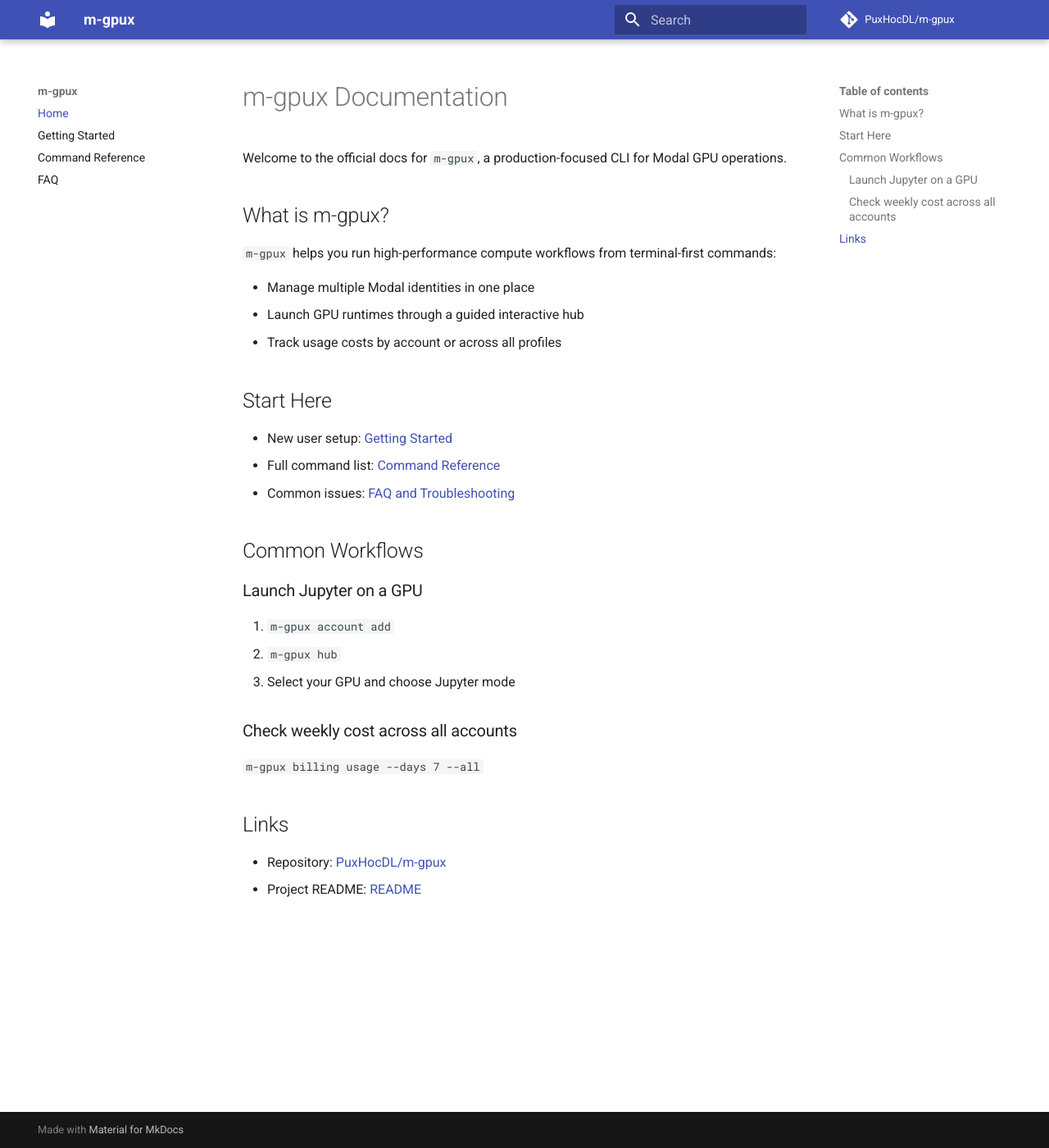
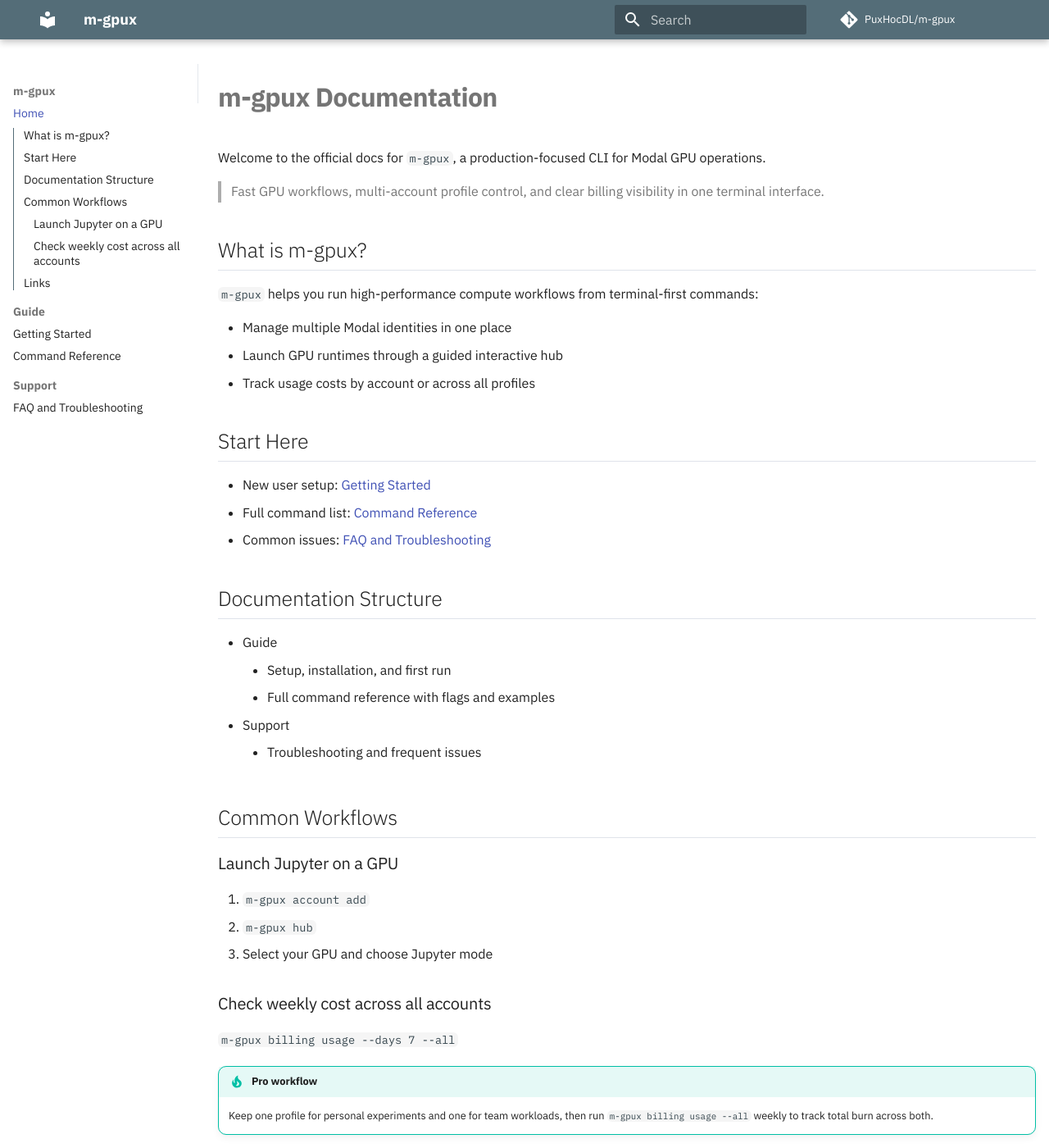
Before and after one commit to PuxHocDL/m-gpux, an MkDocs documentation site: the page built from docs/index.md, in a window 1280 px wide and 1400 px high. Shown: the whole window at 82% size. Built offline with MkDocs 1.6.1 and Material for MkDocs 9.7.7, drawn with Linux system fonts in a browser that asks for light colours; comment, search, counter and statistics services are not loaded.

Commit message:
docs: redesign site with sidebar-first navigation and custom styling

```diff
--- a/docs/index.md
+++ b/docs/index.md
@@ -1,6 +1,8 @@
 # m-gpux Documentation
 
 Welcome to the official docs for `m-gpux`, a production-focused CLI for Modal GPU operations.
+
+> Fast GPU workflows, multi-account profile control, and clear billing visibility in one terminal interface.
 
 ## What is m-gpux?
 
@@ -16,6 +18,14 @@
 - Full command list: [Command Reference](commands.md)
 - Common issues: [FAQ and Troubleshooting](faq.md)
 
+## Documentation Structure
+
+- Guide
+	- Setup, installation, and first run
+	- Full command reference with flags and examples
+- Support
+	- Troubleshooting and frequent issues
+
 ## Common Workflows
 
 ### Launch Jupyter on a GPU
@@ -28,6 +38,10 @@
 
 `m-gpux billing usage --days 7 --all`
 
+!!! tip "Pro workflow"
+	Keep one profile for personal experiments and one for team workloads,
+	then run `m-gpux billing usage --all` weekly to track total burn across both.
+
 ## Links
 
 - Repository: [PuxHocDL/m-gpux](https://github.com/PuxHocDL/m-gpux)
--- /dev/null
+++ b/docs/stylesheets/extra.css
@@ -0,0 +1,47 @@
+/* Sidebar-first polish for m-gpux docs */
+:root {
+  --md-primary-fg-color: #334155;
+  --md-accent-fg-color: #06b6d4;
+}
+
+.md-sidebar--primary {
+  border-right: 1px solid rgba(148, 163, 184, 0.25);
+}
+
+.md-nav__title {
+  font-weight: 700;
+  letter-spacing: 0.2px;
+}
+
+.md-nav__link {
+  border-radius: 8px;
+  transition: background-color 140ms ease;
+}
+
+.md-nav__link:hover {
+  background: rgba(15, 23, 42, 0.06);
+}
+
+.md-typeset h1 {
+  font-weight: 760;
+  letter-spacing: -0.02em;
+}
+
+.md-typeset h2 {
+  margin-top: 2rem;
+  border-bottom: 1px solid rgba(148, 163, 184, 0.3);
+  padding-bottom: 0.35rem;
+}
+
+.md-typeset code {
+  border-radius: 6px;
+}
+
+.md-typeset .admonition,
+.md-typeset details {
+  border-radius: 10px;
+}
+
+.md-main__inner {
+  max-width: 1320px;
+}
--- a/mkdocs.yml
+++ b/mkdocs.yml
@@ -4,21 +4,45 @@
 repo_url: https://github.com/PuxHocDL/m-gpux
 repo_name: PuxHocDL/m-gpux
 
+docs_dir: docs
+
 theme:
   name: material
   language: en
+  palette:
+    - scheme: default
+      primary: blue grey
+      accent: cyan
   features:
+    - navigation.instant
+    - navigation.expand
     - navigation.sections
+    - navigation.indexes
     - navigation.top
+    - toc.follow
+    - toc.integrate
     - content.code.copy
+  font:
+    text: IBM Plex Sans
+    code: IBM Plex Mono
+
+extra_css:
+  - stylesheets/extra.css
 
 nav:
   - Home: index.md
-  - Getting Started: getting-started.md
-  - Command Reference: commands.md
-  - FAQ: faq.md
+  - Guide:
+      - Getting Started: getting-started.md
+      - Command Reference: commands.md
+  - Support:
+      - FAQ and Troubleshooting: faq.md
+
+plugins:
+  - search
 
 markdown_extensions:
   - admonition
+  - attr_list
+  - md_in_html
   - toc:
       permalink: true
```
